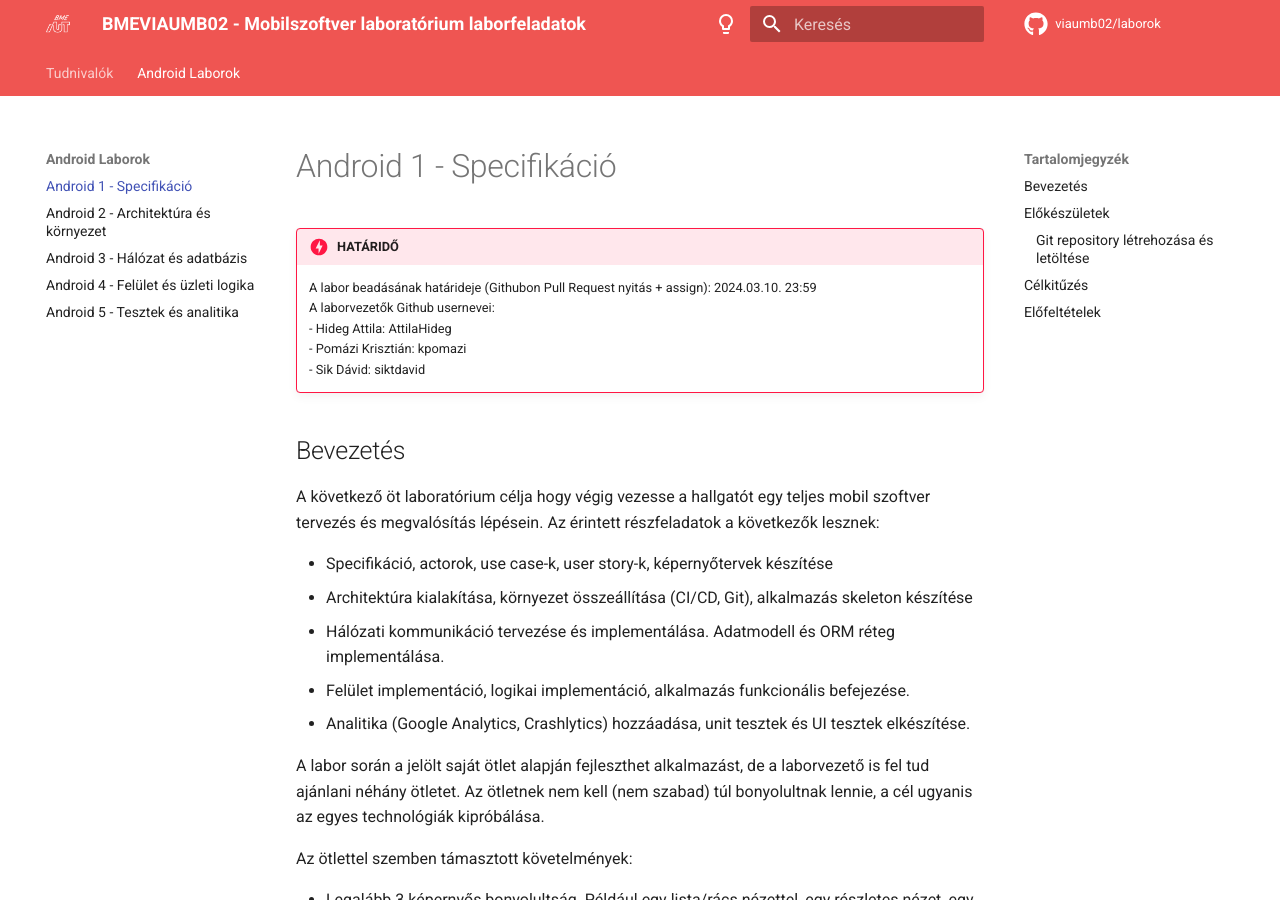
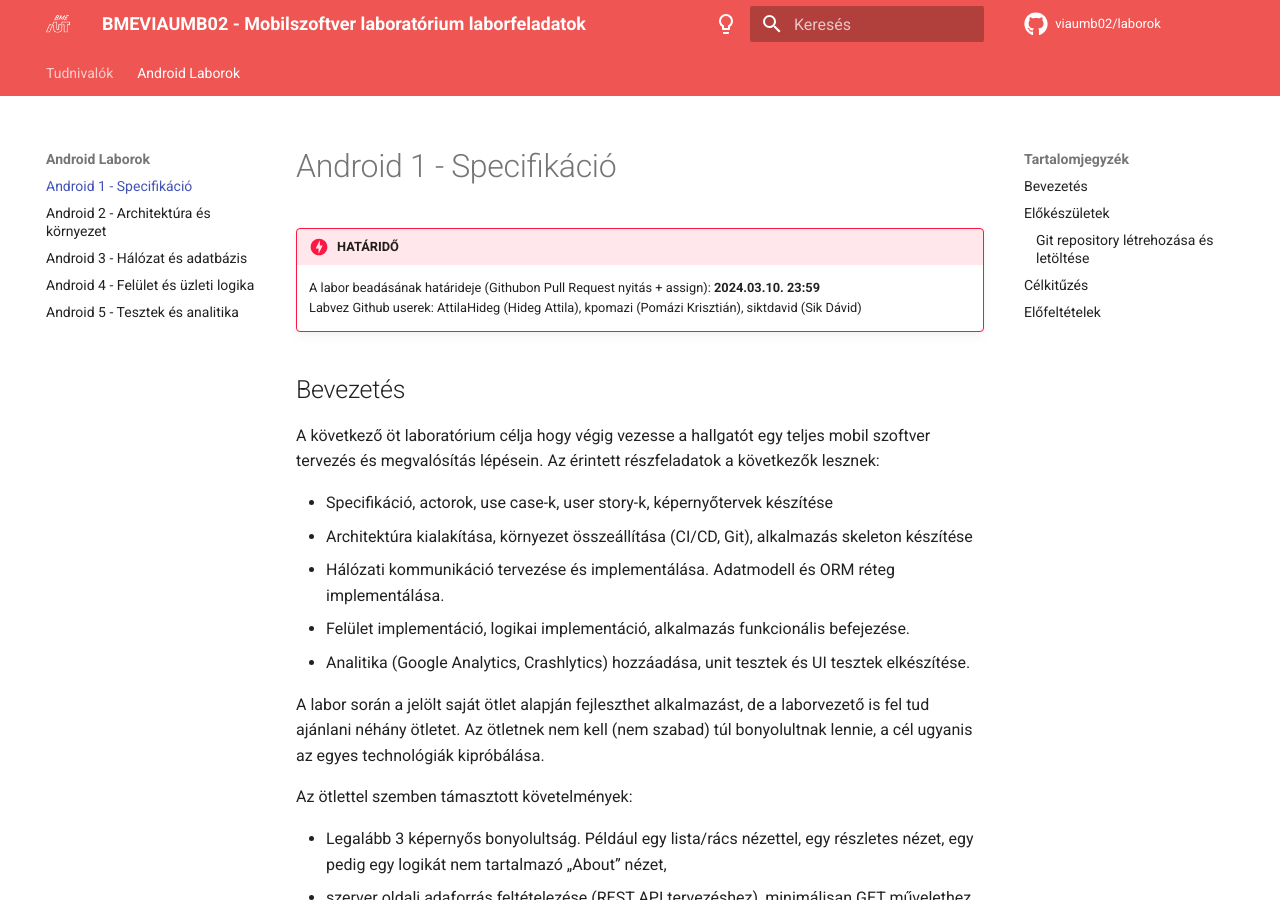
Before and after one commit to VIAUMB02/laborok, an MkDocs documentation site: the page built from docs/android/A01/index.md, in a window 1280 px wide and 900 px high. Built offline with MkDocs 1.6.1 and Material for MkDocs 9.7.7, drawn with Linux system fonts in a browser that asks for light colours; comment, search, counter and statistics services are not loaded.

Commit message:
A01 update

```diff
--- a/docs/android/A01/index.md
+++ b/docs/android/A01/index.md
@@ -1,11 +1,8 @@
 # Android 1 - Specifikáció
 
 !!!danger "HATÁRIDŐ"
-	A labor beadásának határideje (Githubon Pull Request nyitás + assign): 2024.03.10. 23:59
-    A laborvezetők Github usernevei:
-    - Hideg Attila: AttilaHideg
-    - Pomázi Krisztián: kpomazi
-    - Sik Dávid: siktdavid
+	A labor beadásának határideje (Githubon Pull Request nyitás + assign): **2024.03.10. 23:59**
+    Labvez Github userek: AttilaHideg (Hideg Attila), kpomazi (Pomázi Krisztián), siktdavid (Sik Dávid)
 
 ## Bevezetés
 
```
